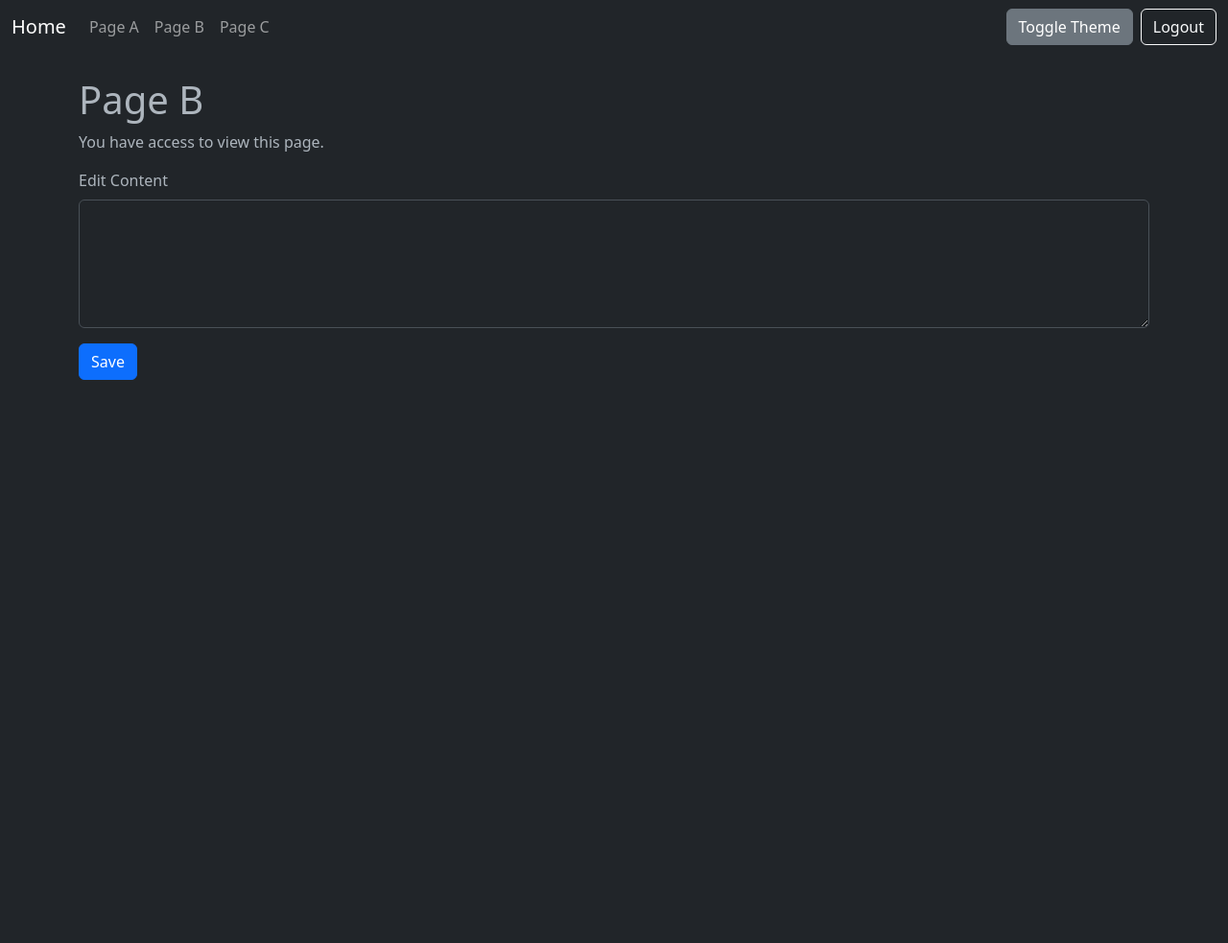
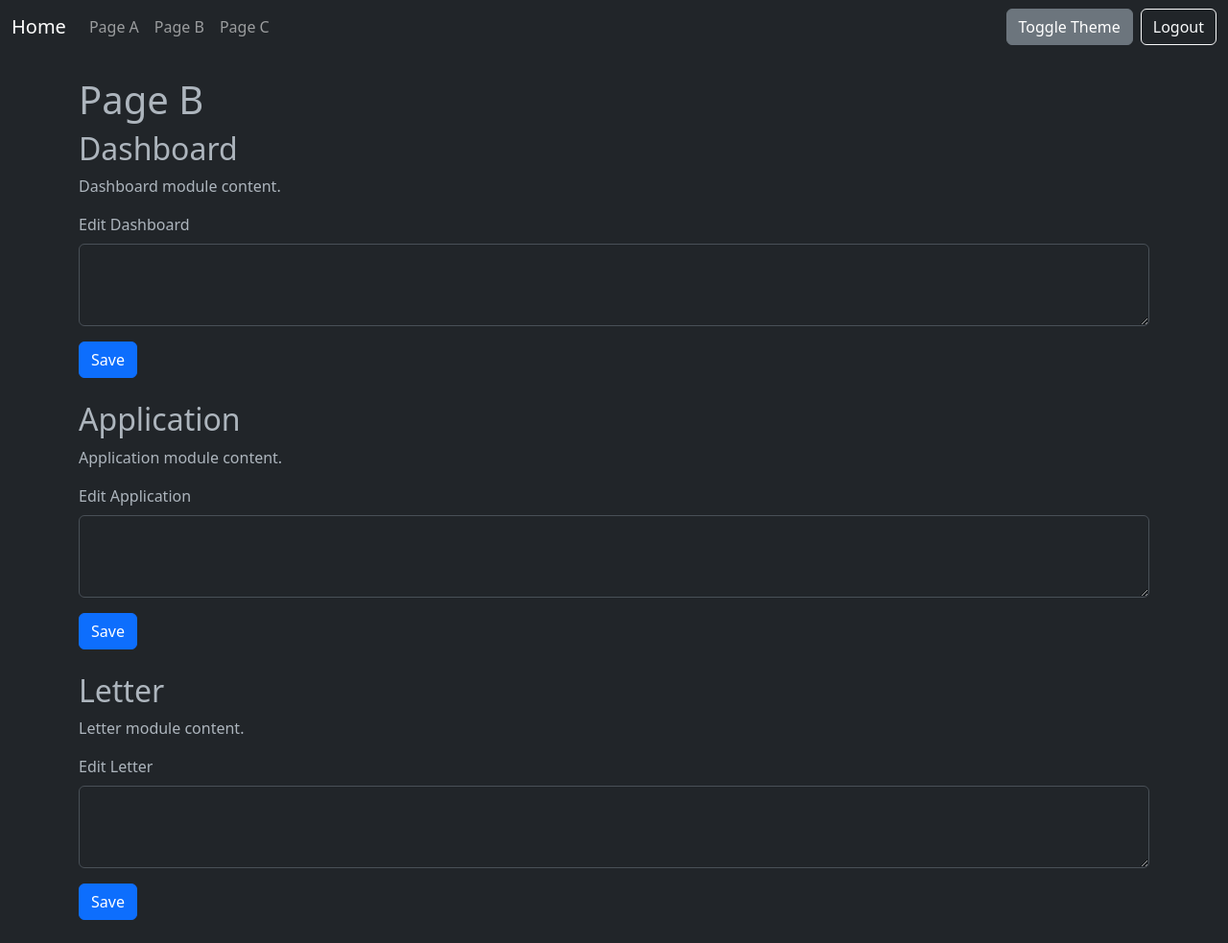
Before and after one commit to maui2023/adminpages, a PHP site: page /page_b.php in a window 1280 px wide. Shown: the whole page at 96% size. Before the commit the page ends 396 px from the top, so only its background shows below. Run offline with PHP 8.4, Linux system fonts and the light colour scheme; the visitor is signed in with stand-in values (Sample User, id 1).

Commit message:
Add module-level permissions system

```diff
--- a/auth.php
+++ b/auth.php
@@ -11,14 +11,15 @@ function require_login(){
     }
 }
 
-function has_permission($page, $action = 'view'){
+// Check if the current user has permission for a module/function on a page
+function has_permission($page, $module, $action = 'view'){
     global $link;
     if($_SESSION['role'] === 'superadmin'){
         return true;
     }
-    $sql = "SELECT can_view, can_edit FROM permissions WHERE user_id=? AND page=?";
+    $sql = "SELECT can_view, can_edit FROM permissions WHERE user_id=? AND page=? AND module=?";
     if($stmt = mysqli_prepare($link, $sql)){
-        mysqli_stmt_bind_param($stmt, 'is', $_SESSION['id'], $page);
+        mysqli_stmt_bind_param($stmt, 'iss', $_SESSION['id'], $page, $module);
         if(mysqli_stmt_execute($stmt)){
             mysqli_stmt_bind_result($stmt, $view, $edit);
             if(mysqli_stmt_fetch($stmt)){
@@ -32,9 +33,10 @@ function has_permission($page, $action = 'view'){
     return false;
 }
 
-function require_permission($page, $action = 'view'){
+// Convenience wrapper that forces a permission check
+function require_permission($page, $module, $action = 'view'){
     require_login();
-    if(!has_permission($page, $action)){
+    if(!has_permission($page, $module, $action)){
         header('location: welcome.php');
         exit;
     }
--- a/page_b.php
+++ b/page_b.php
@@ -1,18 +1,48 @@
 <?php
 require_once 'auth.php';
-require_permission('page_b');
-$canEdit = has_permission('page_b', 'edit');
+require_login();
 include 'header.php';
 ?>
 <h1>Page B</h1>
-<p>You have access to view this page.</p>
-<?php if($canEdit): ?>
-<form class="mt-3">
-    <div class="mb-3">
-        <label class="form-label">Edit Content</label>
-        <textarea class="form-control" rows="5"></textarea>
-    </div>
-    <button type="submit" class="btn btn-primary">Save</button>
+<?php if(has_permission('page_b','dashboard','view')): ?>
+<h2>Dashboard</h2>
+<p>Dashboard module content.</p>
+<?php if(has_permission('page_b','dashboard','edit')): ?>
+<form class="mb-4">
+  <div class="mb-3">
+    <label class="form-label">Edit Dashboard</label>
+    <textarea class="form-control" rows="3"></textarea>
+  </div>
+  <button type="submit" class="btn btn-primary">Save</button>
 </form>
 <?php endif; ?>
+<?php endif; ?>
+
+<?php if(has_permission('page_b','application','view')): ?>
+<h2>Application</h2>
+<p>Application module content.</p>
+<?php if(has_permission('page_b','application','edit')): ?>
+<form class="mb-4">
+  <div class="mb-3">
+    <label class="form-label">Edit Application</label>
+    <textarea class="form-control" rows="3"></textarea>
+  </div>
+  <button type="submit" class="btn btn-primary">Save</button>
+</form>
+<?php endif; ?>
+<?php endif; ?>
+
+<?php if(has_permission('page_b','letter','view')): ?>
+<h2>Letter</h2>
+<p>Letter module content.</p>
+<?php if(has_permission('page_b','letter','edit')): ?>
+<form class="mb-4">
+  <div class="mb-3">
+    <label class="form-label">Edit Letter</label>
+    <textarea class="form-control" rows="3"></textarea>
+  </div>
+  <button type="submit" class="btn btn-primary">Save</button>
+</form>
+<?php endif; ?>
+<?php endif; ?>
 <?php include 'footer.php'; ?>
--- a/welcome.php
+++ b/welcome.php
@@ -5,8 +5,10 @@ include 'header.php';
 ?>
 <h1 class="mb-4">Welcome, <?php echo htmlspecialchars($_SESSION['username']); ?></h1>
 <p>Use the navigation menu to access pages.</p>
-<?php if($_SESSION['role']==='superadmin'): ?>
+<?php if(in_array($_SESSION['role'], ['admin','superadmin'])): ?>
 <a href="register.php" class="btn btn-success me-2">Create User</a>
+<?php endif; ?>
+<?php if($_SESSION['role']==='superadmin' || $_SESSION['role']==='admin'): ?>
 <a href="dashboard.php" class="btn btn-primary">Manage Permissions</a>
 <?php endif; ?>
 <?php include 'footer.php'; ?>
```
Also changed, not shown: dashboard.php (+38 -32 lines), database/schema.sql (added, +33 -0 lines), page_a.php (+40 -10 lines), page_c.php (+40 -10 lines), register.php (+12 -3 lines), README.md.
